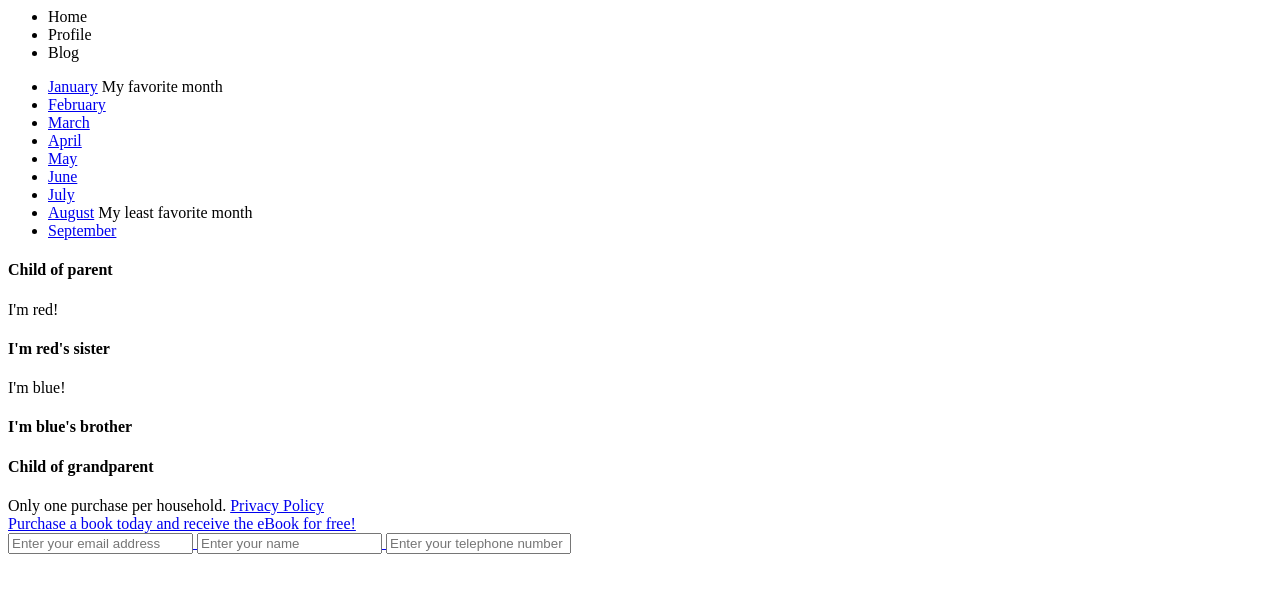
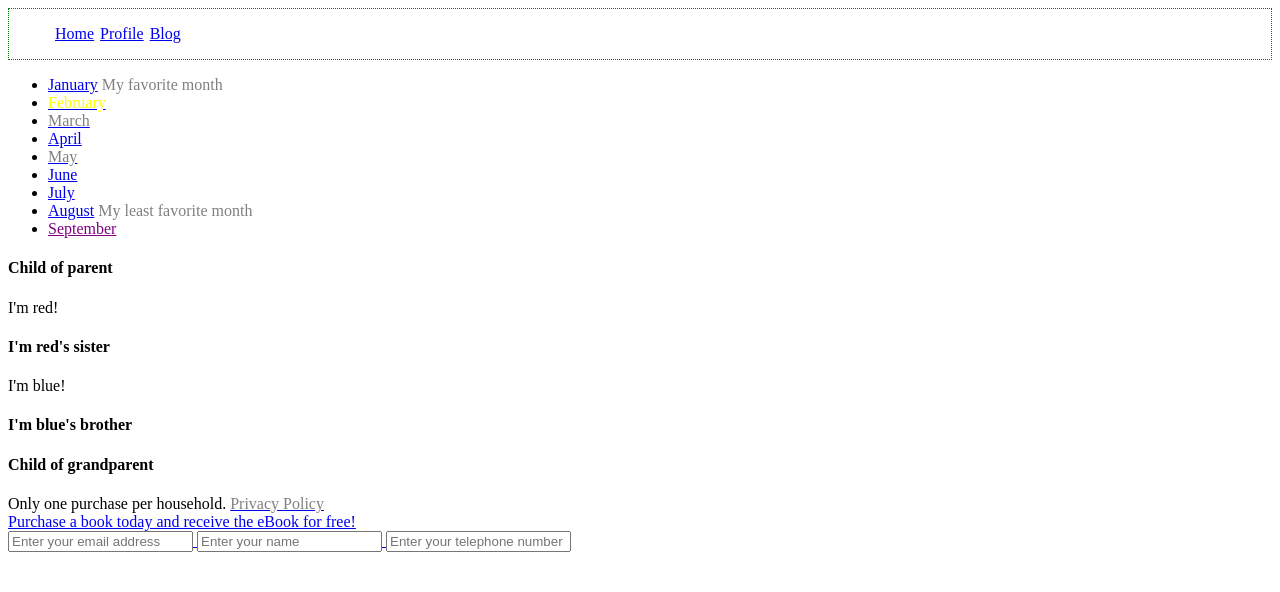
Before and after one commit to benConner/css-selectors, a plain HTML site: page index.html in a window 1280 px wide. Drawn offline with Linux system fonts and the light colour scheme.

Commit message:
added css to header, nav, .disabled, and .active

```diff
--- a/index.html
+++ b/index.html
@@ -1,8 +1,17 @@
+<link rel="stylesheet" type="text/css" href="selectors.css">
 <header>
   <ul>
-    <li>Home</li>
-    <li>Profile</li>
-    <li>Blog</li>
+    <nav>
+      <li>
+        <a href="#">Home</a>
+      </li>
+      <li>
+        <a href="#">Profile</a>
+      </li>
+      <li>
+        <a href="#">Blog</a>
+      </li>
+    </nav>
   </ul>
 </header>
 
--- /dev/null
+++ b/selectors.css
@@ -0,0 +1,20 @@
+header{
+		border: 1px dotted green;
+}
+
+nav {
+	display: flex;
+	list-style: none;
+}
+nav li {
+	padding-left: 6px;
+}
+.disabled{
+	color:grey;
+}
+a.disabled{
+	color: purple;
+}
+.active{
+	color: yellow;
+}
```
